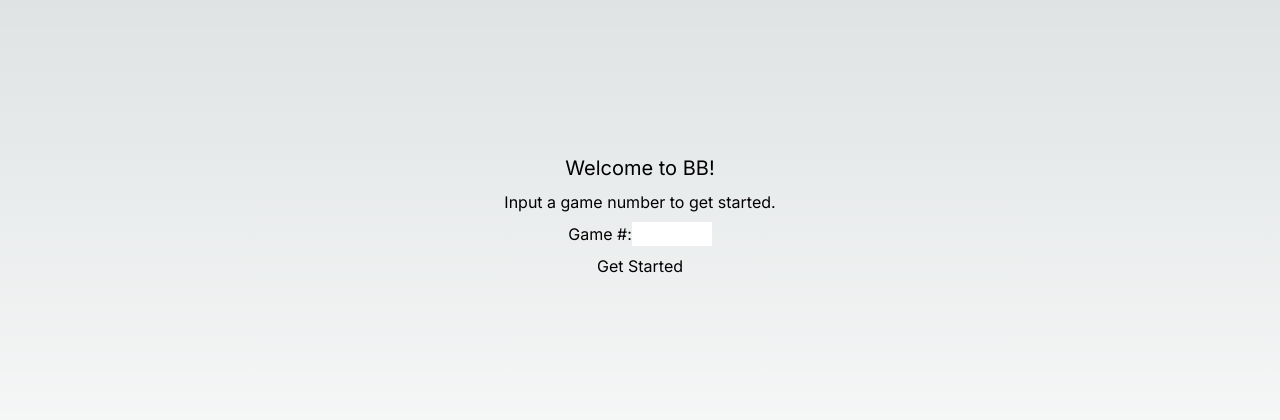
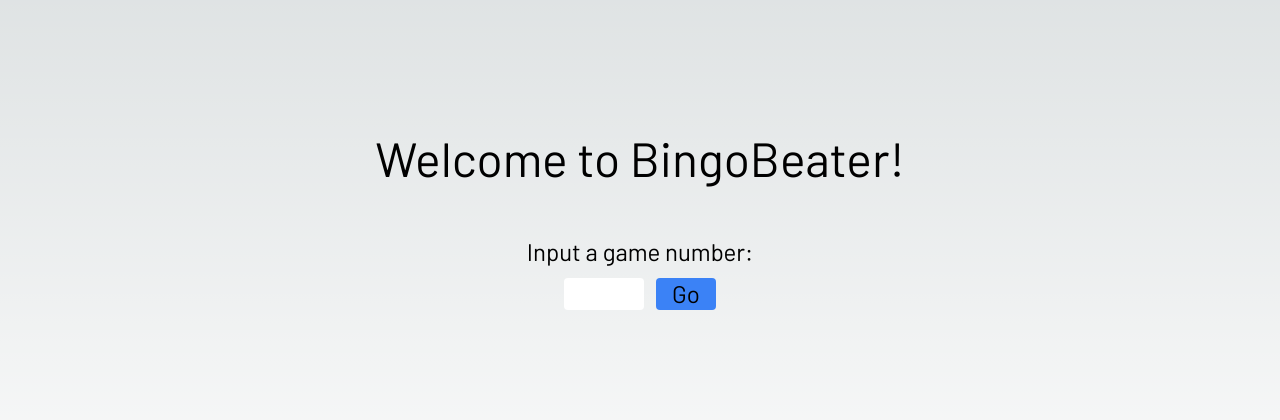
Before and after one commit to donniegroves/djbingo-front-v2, a Next.js app: page / in a window 1280 px wide. Shown: the part 184-604 px from the top of the page. Built offline with nearby package versions, Linux system fonts and the light colour scheme.

Commit message:
update fonts and styling in layout and GamePicker components

```diff
--- a/app/layout.tsx
+++ b/app/layout.tsx
@@ -1,8 +1,12 @@
 import type { Metadata } from "next";
-import { Inter } from "next/font/google";
+import { Barlow } from "next/font/google";
 import "./globals.css";
 
-const inter = Inter({ subsets: ["latin"] });
+const barlowFont = Barlow({
+    weight: ["400", "700"],
+    style: ["normal", "italic"],
+    subsets: ["latin"],
+});
 
 export const metadata: Metadata = {
     title: "BB",
@@ -16,7 +20,7 @@ export default function RootLayout({
 }) {
     return (
         <html lang="en">
-            <body className={inter.className}>{children}</body>
+            <body className={barlowFont.className}>{children}</body>
         </html>
     );
 }
--- a/components/GamePicker.tsx
+++ b/components/GamePicker.tsx
@@ -29,24 +29,33 @@ export default function GamePicker() {
     };
 
     return (
-        <main className="flex min-h-screen flex-col items-center justify-center text-center p-24">
-            <form className="flex flex-col gap-y-2" onSubmit={handleSubmit}>
-                <h1 className="text-xl">Welcome to BB!</h1>
-                <p>Input a game number to get started.</p>
-                <label htmlFor="game_id">
-                    Game #:
+        <main className="p-3 flex items-center justify-center min-h-screen">
+            <form
+                className="flex flex-col gap-y-2 text-center"
+                onSubmit={handleSubmit}
+            >
+                <h1 className="text-2xl mb-8">Welcome to BingoBeater!</h1>
+                <label htmlFor="game_id" className="text-lg">
+                    Input a game number:
+                </label>
+                <div className="flex flex-row m-auto h-[32px] text-lg">
                     <input
                         type="text"
                         id="game_id"
                         name="game_id"
-                        className="max-w-20 text-center"
+                        className="max-w-20 text-center mr-3 h-full rounded"
                         value={gameIdInputValue}
                         onChange={handleInputChange}
                     />
-                </label>
-                <button onClick={handleSubmit} type="submit">
-                    Get Started
-                </button>
+                    <div
+                        className="flex flex-row cursor-pointer justify-center items-center h-full px-4 bg-blue-500 hover:bg-blue-700 rounded"
+                        onClick={handleSubmit}
+                        role="button"
+                    >
+                        Go
+                    </div>
+                </div>
+
                 {error && <p>{error}</p>}
             </form>
         </main>
--- a/tailwind.config.ts
+++ b/tailwind.config.ts
@@ -7,6 +7,14 @@ const config: Config = {
         "./app/**/*.{js,ts,jsx,tsx,mdx}",
     ],
     theme: {
+        fontSize: {
+            xs: ".5rem",
+            sm: ".75rem",
+            base: "1rem",
+            lg: "1.5rem",
+            xl: "2rem",
+            "2xl": "3rem",
+        },
         extend: {
             backgroundImage: {
                 "gradient-radial": "radial-gradient(var(--tw-gradient-stops))",
```
Also changed, not shown: 1 other file (tests, documents, lock files or other folders). Lines whose indentation alone changed are shown as unchanged.
